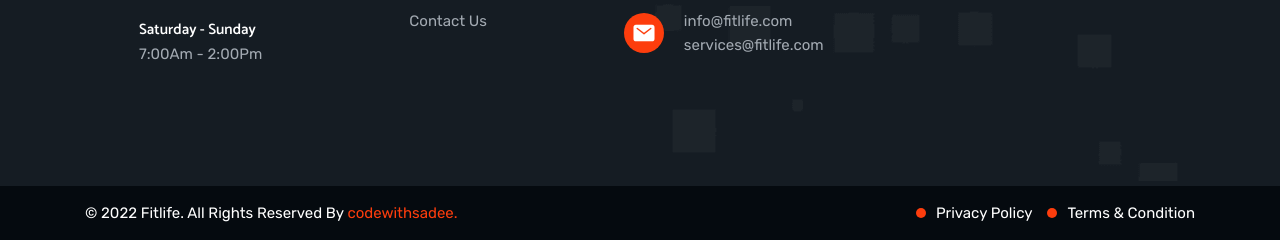
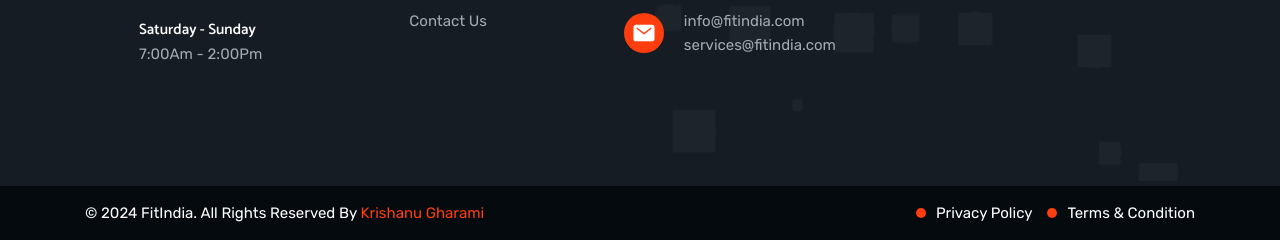
Before and after one commit to KrishanuGharami/HexSoftwares_Project_GymWebsite, a plain HTML site: page index.html in a window 1280 px wide. Shown: the part 4294-4534 px from the top of the page. Drawn offline with nearby package versions, Linux system fonts and the light colour scheme.

Commit message:
Project 2

```diff
--- a/index.html
+++ b/index.html
@@ -640,9 +640,9 @@
             </div>
 
             <div>
-              <a href="mailto:info@fitlife.com" class="footer-link">info@fitlife.com</a>
+              <a href="mailto:info@fitindia.com" class="footer-link">info@fitindia.com</a>
 
-              <a href="mailto:services@fitlife.com" class="footer-link">services@fitlife.com</a>
+              <a href="mailto:services@fitindia.com" class="footer-link">services@fitindia.com</a>
             </div>
           </li>
 
@@ -698,7 +698,7 @@
       <div class="container">
 
         <p class="copyright">
-          &copy; 2022 Fitlife. All Rights Reserved By <a href="#" class="copyright-link">codewithsadee.</a>
+          &copy; 2024 FitIndia. All Rights Reserved By <a href="#" class="copyright-link">Krishanu Gharami</a>
         </p>
 
         <ul class="footer-bottom-list">
```
